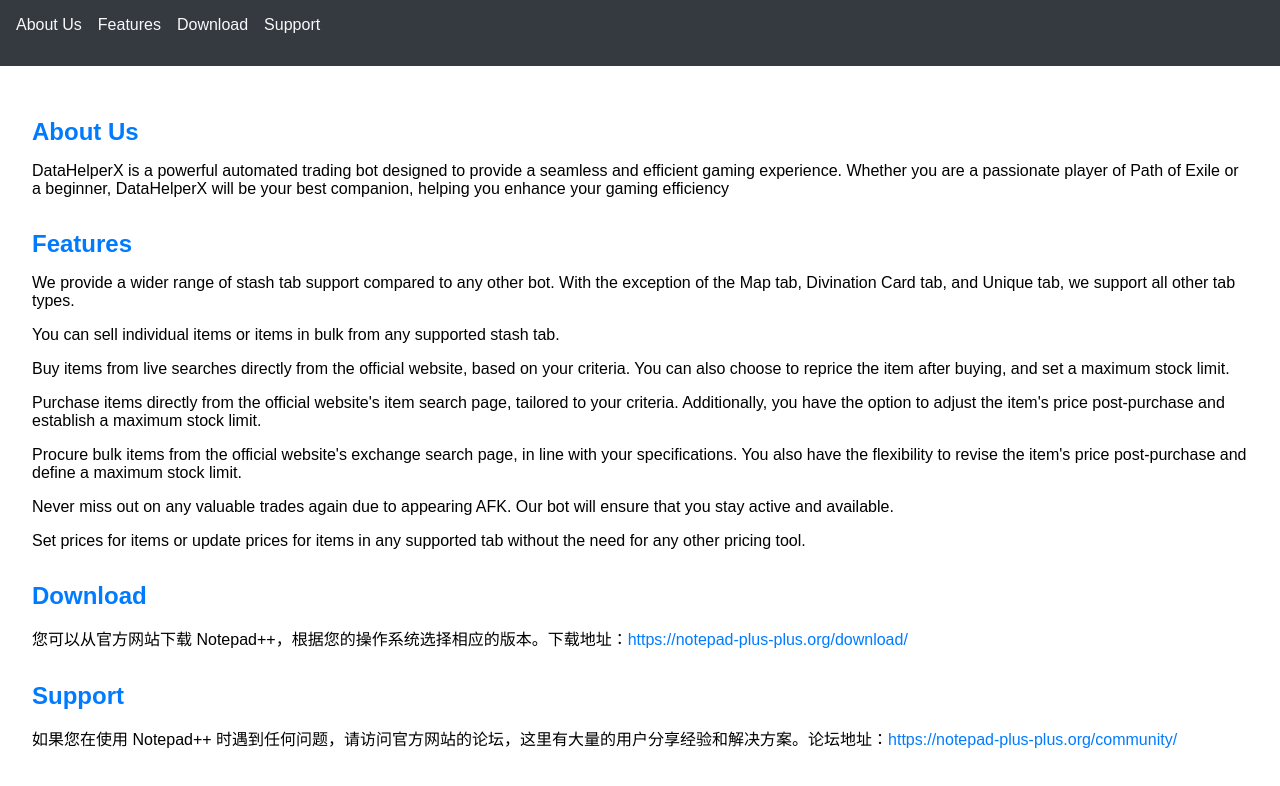
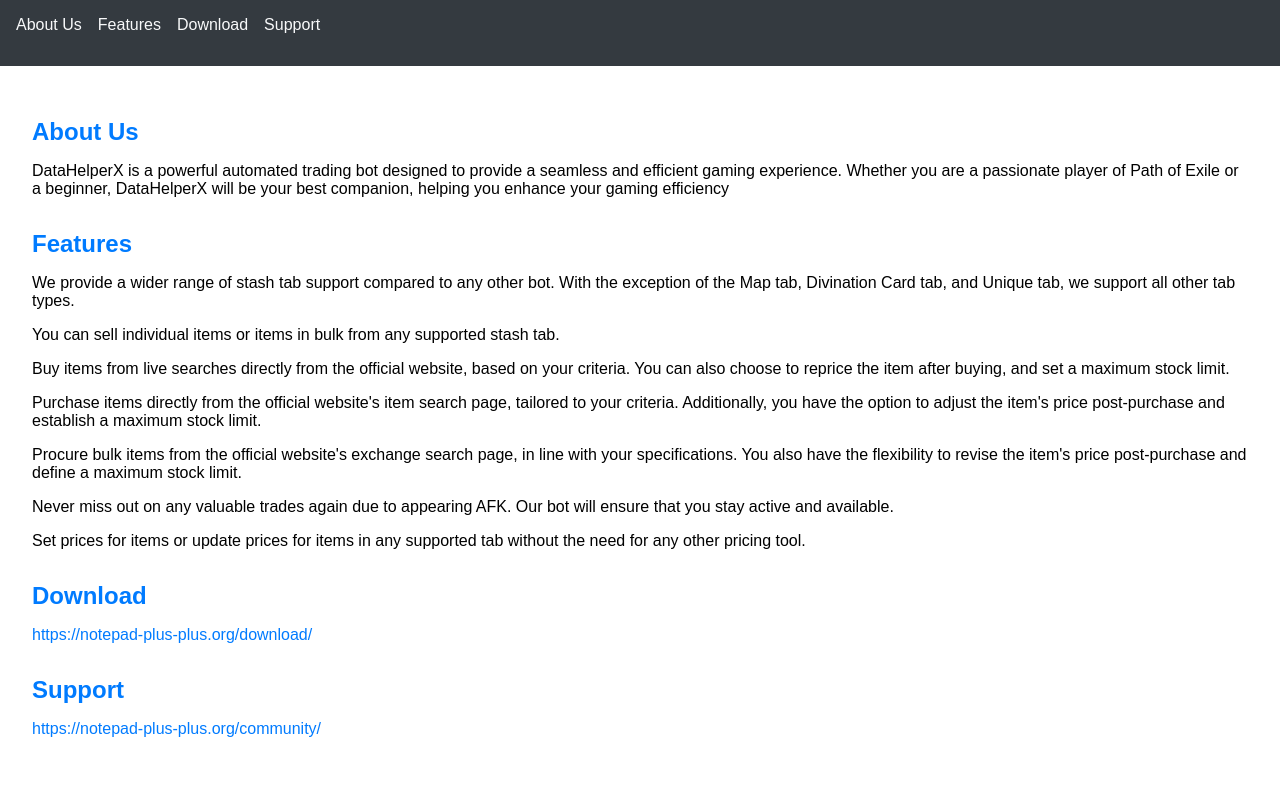
Before and after one commit to softpoe/test1, a plain HTML site: page index.html in a window 1280 px wide. Drawn offline with Linux system fonts and the light colour scheme.

Commit message:
Update index.html

```diff
--- a/index.html
+++ b/index.html
@@ -37,11 +37,11 @@
   </section>
   <section id="download">
     <h2>Download</h2>
-    <p>您可以从官方网站下载 Notepad++，根据您的操作系统选择相应的版本。下载地址：<a href="https://notepad-plus-plus.org/download/">https://notepad-plus-plus.org/download/</a></p>
+    <p><a href="https://notepad-plus-plus.org/download/">https://notepad-plus-plus.org/download/</a></p>
   </section>
   <section id="support">
     <h2>Support</h2>
-    <p>如果您在使用 Notepad++ 时遇到任何问题，请访问官方网站的论坛，这里有大量的用户分享经验和解决方案。论坛地址：<a href="https://notepad-plus-plus.org/community/">https://notepad-plus-plus.org/community/</a></p>
+    <p><a href="https://notepad-plus-plus.org/community/">https://notepad-plus-plus.org/community/</a></p>
   </section>
 </main>
 </body>
```
